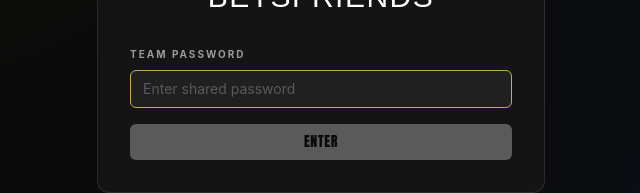
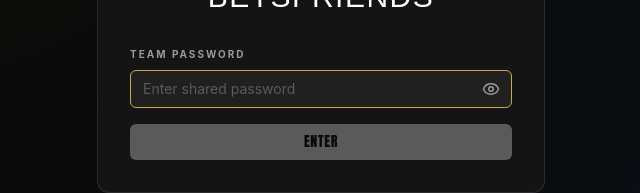
Before and after one commit to rileypap03/Betsfriends, a Next.js app: page /login in a window 1280 px wide. Shown: the part 420-613 px from the top of the page, without its empty margins (319-959 px from the left). Built offline with nearby package versions, Linux system fonts and the light colour scheme.

Commit message:
add show/hide password toggle on login screen

```diff
--- a/app/login/page.tsx
+++ b/app/login/page.tsx
@@ -1,12 +1,14 @@
 'use client';
 import { useState, FormEvent, Suspense } from 'react';
 import { useRouter, useSearchParams } from 'next/navigation';
+import { Eye, EyeOff } from 'lucide-react';
 
 function LoginForm() {
   const router = useRouter();
   const sp = useSearchParams();
   const next = sp.get('next') || '/';
   const [password, setPassword] = useState('');
+  const [showPassword, setShowPassword] = useState(false);
   const [error, setError] = useState('');
   const [loading, setLoading] = useState(false);
 
@@ -44,9 +46,20 @@
         <form onSubmit={handleSubmit} className="space-y-4">
           <div>
             <label className="eyebrow block mb-2">Team password</label>
-            <input type="password" autoFocus value={password}
-              onChange={(e) => setPassword(e.target.value)}
-              className="input-base w-full" placeholder="Enter shared password" />
+            <div className="relative">
+              <input type={showPassword ? 'text' : 'password'} autoFocus value={password}
+                onChange={(e) => setPassword(e.target.value)}
+                className="input-base w-full pr-10" placeholder="Enter shared password" />
+              <button
+                type="button"
+                onClick={() => setShowPassword((v) => !v)}
+                className="absolute right-3 top-1/2 -translate-y-1/2 text-text-muted hover:text-white transition-colors"
+                aria-label={showPassword ? 'Hide password' : 'Show password'}
+                tabIndex={-1}
+              >
+                {showPassword ? <EyeOff size={18} strokeWidth={2} /> : <Eye size={18} strokeWidth={2} />}
+              </button>
+            </div>
           </div>
           {error && <p style={{color:'var(--red-bright)'}} className="text-sm">{error}</p>}
           <button type="submit" disabled={loading || !password} className="btn-primary w-full">
```
